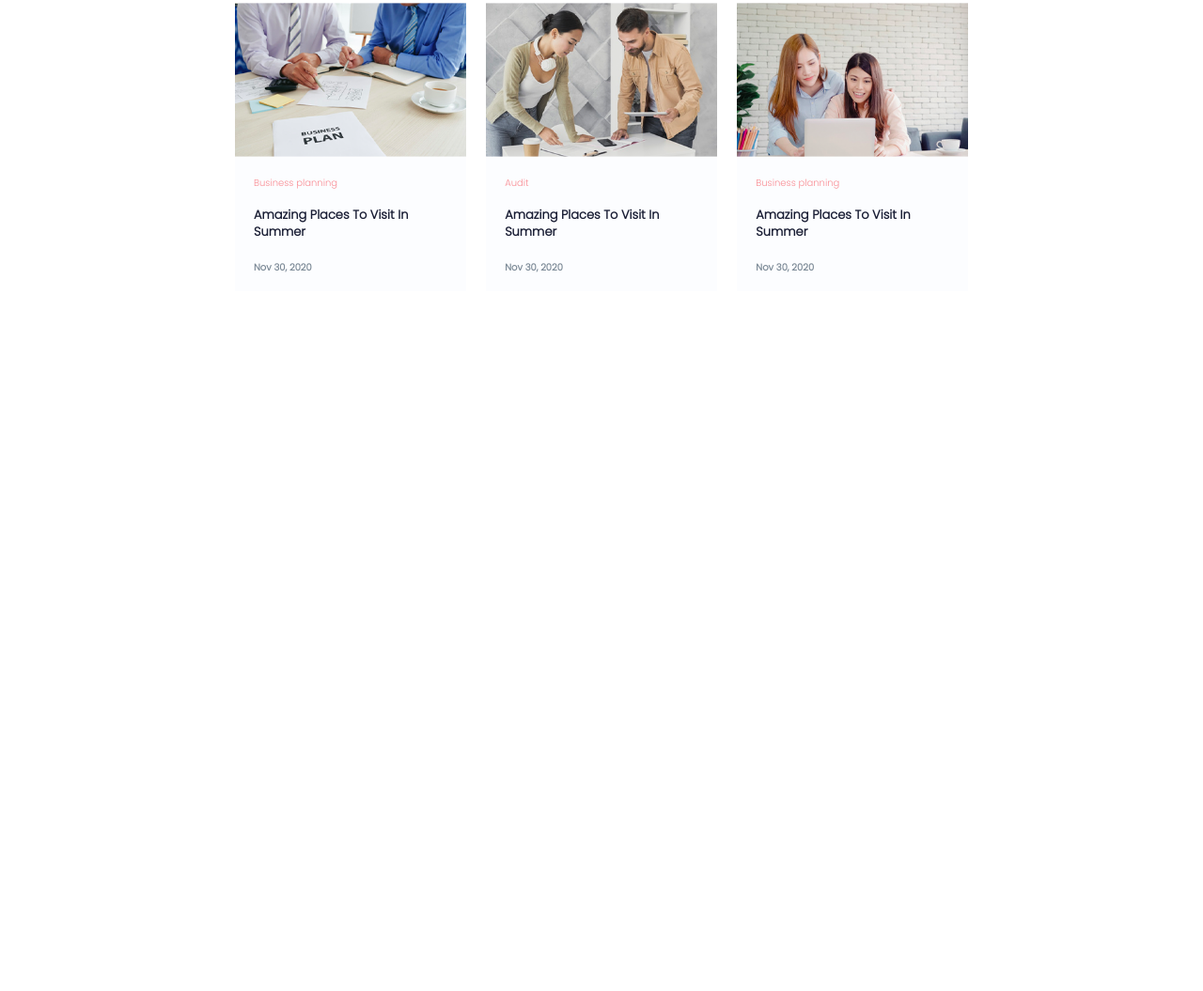
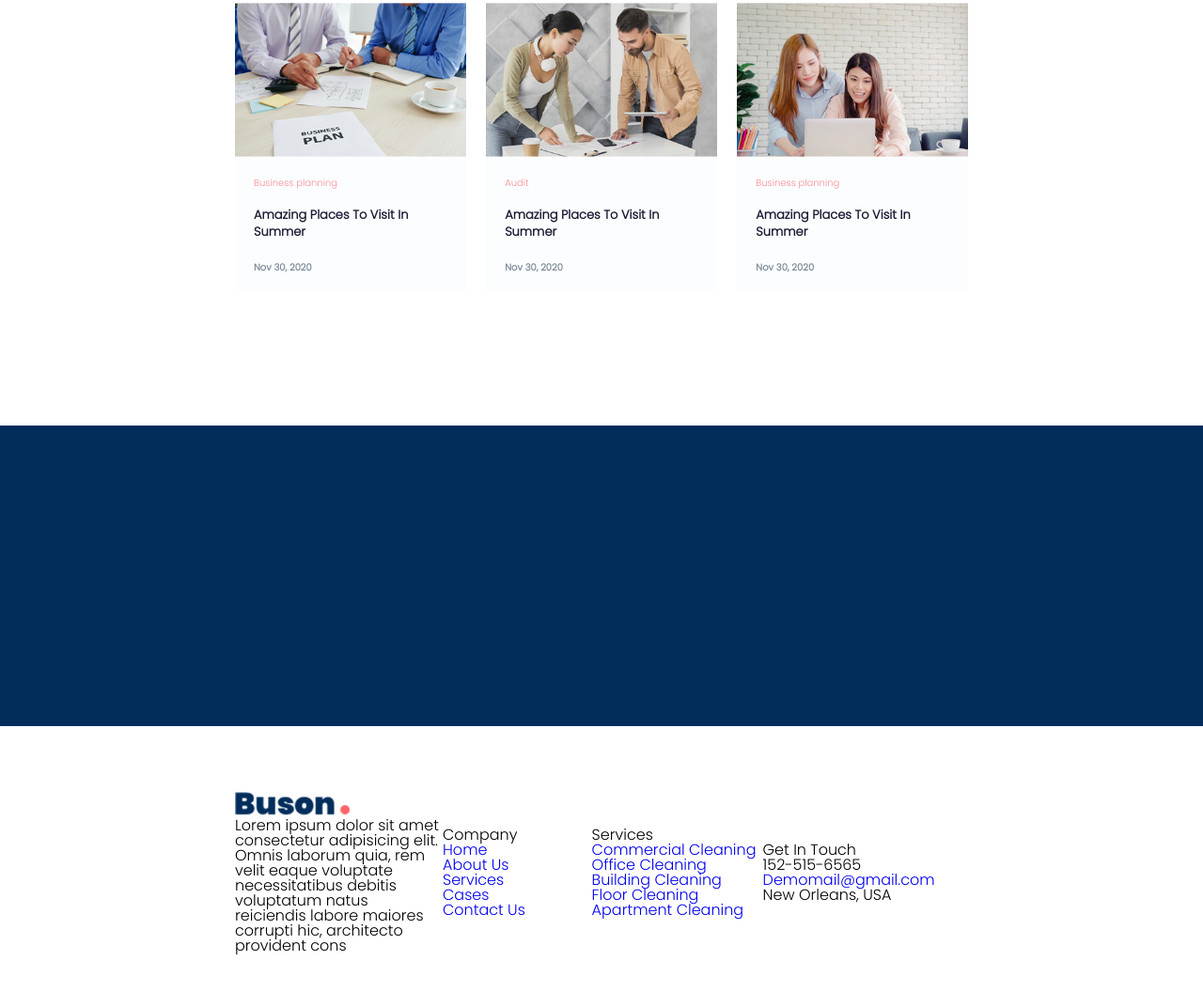
Before and after one commit to joelshejar/buson-coding-challenge, a plain HTML site: page about-page/about-page.html in a window 1280 px wide. Shown: the part 2024-3079 px from the top of the page at 94% size. Before the commit the page ends 2434 px from the top, so only its background shows below. Drawn offline with Linux system fonts and the light colour scheme.

```diff
--- a/about-page/about-page.css
+++ b/about-page/about-page.css
@@ -304,8 +304,21 @@ a{
     background-color: #022D5B;
     height: 320px;
 }
-.form-control{
-    display: block;
-    width: 100%;
-    border: 1px solid #24507E;
+.footer{
+    margin: 70px 0;
 }
+.logo-two{
+    width: 28%;
+}
+.logo-two img{
+    height: 25px;
+}
+.company{
+    width: 20%;
+}
+.services{
+    width: 23%;
+}
+.touch{
+    width: 28%;
+}
--- a/about-page/about-page.html
+++ b/about-page/about-page.html
@@ -136,6 +136,48 @@
                 </div>
             </article>
         </section>
+        <section class="request">
+            <article class="container-two flex">
+
+            </article>
+        </section>
     </main>
+    <footer>
+        <section class="footer">
+            <article class="container-two flex">
+                <div class="logo-two">
+                    <img src="../assets/logo/logo2_footer.png" alt="footer logo">
+                    <p>Lorem ipsum dolor sit amet consectetur adipisicing elit. Omnis laborum quia, rem velit eaque voluptate necessitatibus debitis voluptatum natus reiciendis labore maiores corrupti hic, architecto provident cons</p>
+
+                </div>
+                <div class="company">
+                    <h5>Company</h5>
+                    <ul>
+                        <li><a href="#">Home</a></li>
+                        <li><a href="#">About Us</a></li>
+                        <li><a href="#">Services</a></li>
+                        <li><a href="#">Cases</a></li>
+                        <li><a href="#">Contact Us</a></li>
+                    </ul>
+                </div>
+                <div class="services">
+                    <h5>Services</h5>
+                    <ul>
+                        <li><a href="#">Commercial Cleaning</a></li>
+                        <li><a href="#">Office Cleaning</a></li>
+                        <li><a href="#">Building Cleaning</a></li>
+                        <li><a href="#">Floor Cleaning</a></li>
+                        <li><a href="#">Apartment Cleaning</a></li>
+                    </ul>
+                </div>
+                <div class="touch">
+                    <h5>Get In Touch</h5>
+                    <p>152-515-6565</p>
+                    <a href="mailto:Demomail@gmail.com">Demomail@gmail.com</a>
+                    <p>New Orleans, USA</p>
+                </div>
+            </article>
+        </section>
+    </footer>
 </body>
 </html>
```
Also changed, not shown: services-page/services.html (added, +51 -0 lines).
